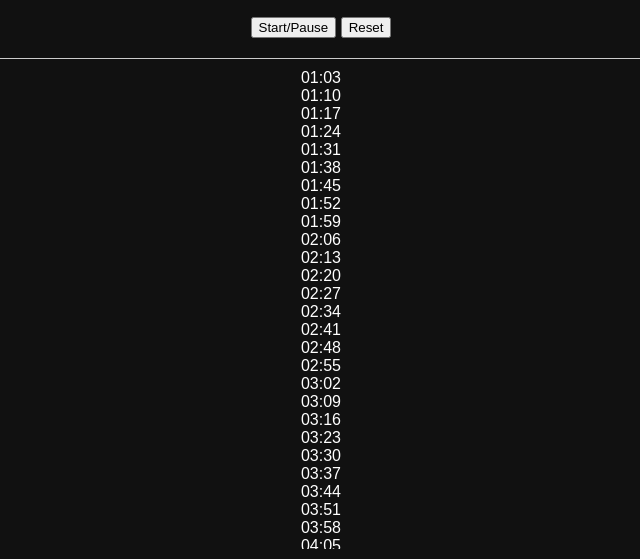
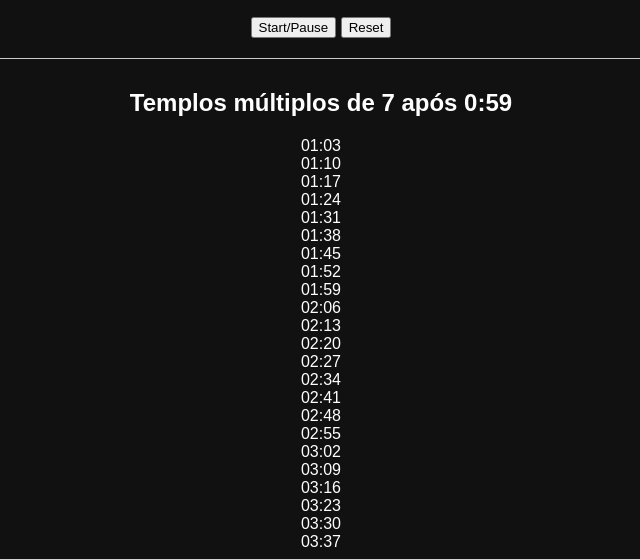
Before and after one commit to afa7789/timer_7_segundos, a plain HTML site: page index.html in a window 1280 px wide. Shown: the part 241-800 px from the top of the page, without its empty margins (319-959 px from the left). Drawn offline with Linux system fonts and the light colour scheme.

Commit message:
Update index.html

```diff
--- a/index.html
+++ b/index.html
@@ -21,9 +21,7 @@
     <div id="timer">00:00:000</div>
     <button onclick="startPause()">Start/Pause</button>
     <button onclick="reset()">Reset</button>
-    <div id="times-list">
-            <h2>Templos múltiplos de 7 após 0:59</h1>
-    </div>
+    <div id="times-list"></div>
     <script>
         let timer;
         let running = false;
@@ -87,7 +85,7 @@
 
         function populateTimesList(minutes) {
             const timesList = document.getElementById("times-list");
-            timesList.innerHTML = "";
+            timesList.innerHTML = "<h2>Templos múltiplos de 7 após 0:59</h1>";
 
             for (let totalSeconds = 60; totalSeconds <= 30 * 60; totalSeconds++) {
                 if (totalSeconds % 7 === 0) {
```
